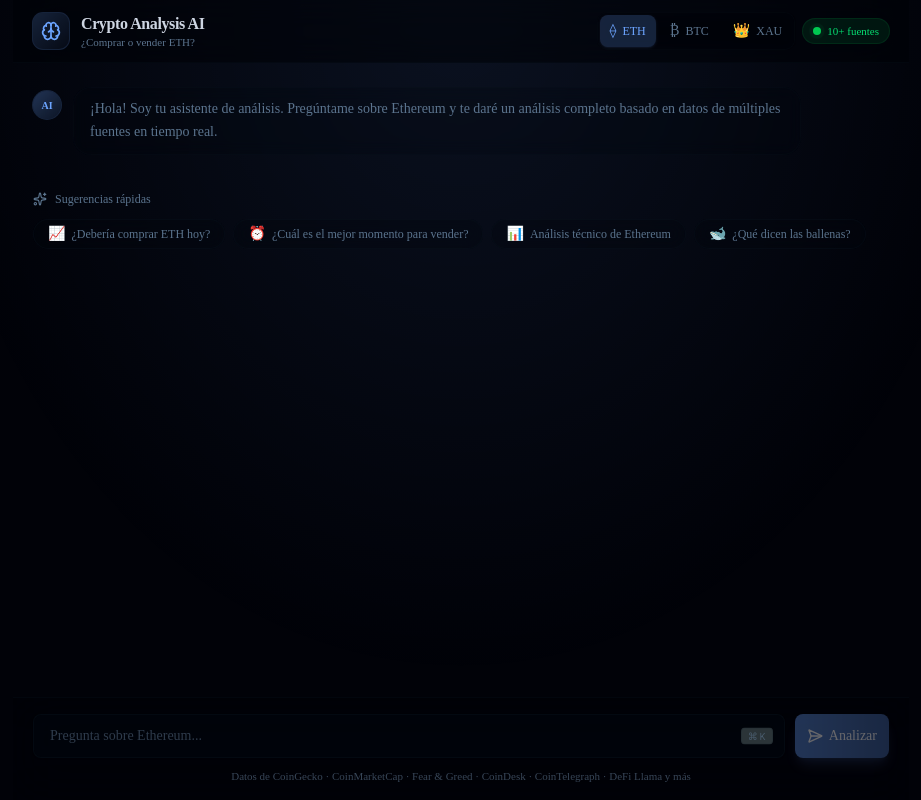
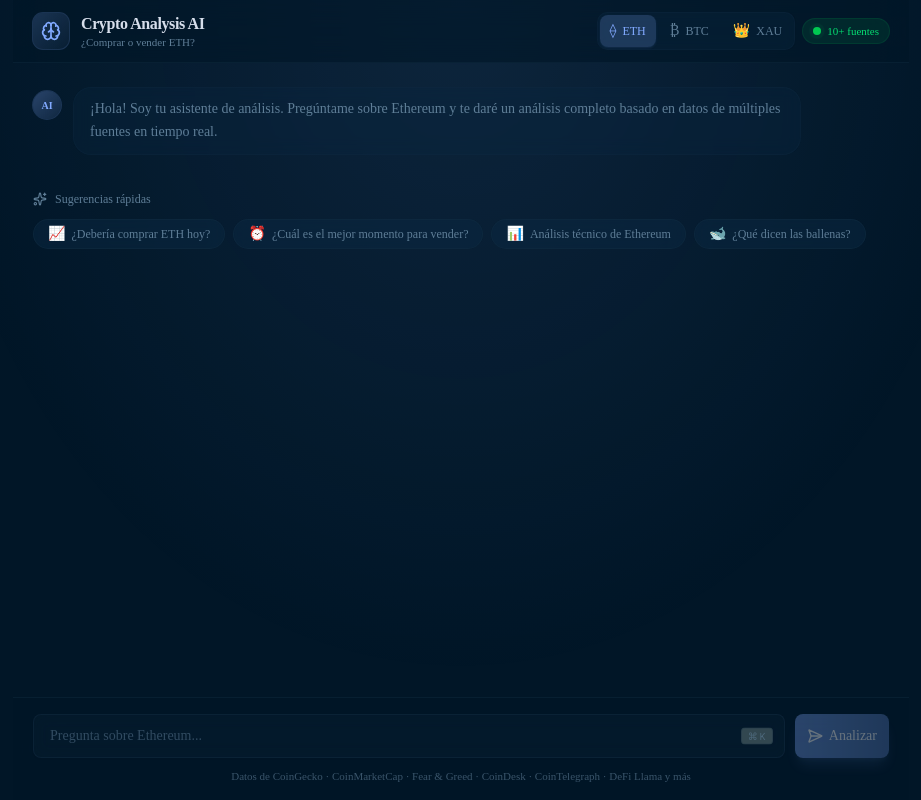
Before and after one commit to rod773/Crypto_Analysis_AI, a Next.js app: page / in a window 1280 px wide. Shown: the whole page, without its empty margins (179-1100 px from the left). Built offline with nearby package versions, Linux system fonts and the light colour scheme.

Commit message:
fix: exact Night Owl hex colors from original theme

```diff
--- a/src/app/globals.css
+++ b/src/app/globals.css
@@ -52,78 +52,78 @@
 }
 
 :root {
-  --background: oklch(1 0 0);
-  --foreground: oklch(0.145 0 0);
-  --card: oklch(1 0 0);
-  --card-foreground: oklch(0.145 0 0);
-  --popover: oklch(1 0 0);
-  --popover-foreground: oklch(0.145 0 0);
-  --primary: oklch(0.205 0 0);
-  --primary-foreground: oklch(0.985 0 0);
-  --secondary: oklch(0.97 0 0);
-  --secondary-foreground: oklch(0.205 0 0);
-  --muted: oklch(0.97 0 0);
-  --muted-foreground: oklch(0.556 0 0);
-  --accent: oklch(0.97 0 0);
-  --accent-foreground: oklch(0.205 0 0);
-  --destructive: oklch(0.577 0.245 27.325);
-  --border: oklch(0.922 0 0);
-  --input: oklch(0.922 0 0);
-  --ring: oklch(0.708 0 0);
-  --chart-1: oklch(0.87 0 0);
-  --chart-2: oklch(0.556 0 0);
-  --chart-3: oklch(0.439 0 0);
-  --chart-4: oklch(0.371 0 0);
-  --chart-5: oklch(0.269 0 0);
+  --background: #ffffff;
+  --foreground: #011627;
+  --card: #f8f9fa;
+  --card-foreground: #011627;
+  --popover: #ffffff;
+  --popover-foreground: #011627;
+  --primary: #82aaff;
+  --primary-foreground: #ffffff;
+  --secondary: #7e57c2;
+  --secondary-foreground: #ffffff;
+  --muted: #f1f3f5;
+  --muted-foreground: #5f7e97;
+  --accent: #7e57c2;
+  --accent-foreground: #ffffff;
+  --destructive: #ef5350;
+  --border: #e9ecef;
+  --input: #e9ecef;
+  --ring: #82aaff;
+  --chart-1: #82aaff;
+  --chart-2: #c792ea;
+  --chart-3: #7fdbca;
+  --chart-4: #22da6e;
+  --chart-5: #ffeb95;
   --radius: 0.625rem;
-  --sidebar: oklch(0.985 0 0);
-  --sidebar-foreground: oklch(0.145 0 0);
-  --sidebar-primary: oklch(0.205 0 0);
-  --sidebar-primary-foreground: oklch(0.985 0 0);
-  --sidebar-accent: oklch(0.97 0 0);
-  --sidebar-accent-foreground: oklch(0.205 0 0);
-  --sidebar-border: oklch(0.922 0 0);
-  --sidebar-ring: oklch(0.708 0 0);
-  --glow: oklch(0.623 0.214 259.815 / 0.3);
-  --glow-subtle: oklch(0.623 0.214 259.815 / 0.1);
-  --cyber: oklch(0.623 0.214 259.815);
+  --sidebar: #f8f9fa;
+  --sidebar-foreground: #011627;
+  --sidebar-primary: #82aaff;
+  --sidebar-primary-foreground: #ffffff;
+  --sidebar-accent: #7e57c2;
+  --sidebar-accent-foreground: #ffffff;
+  --sidebar-border: #e9ecef;
+  --sidebar-ring: #82aaff;
+  --glow: #82aaff33;
+  --glow-subtle: #82aaff0d;
+  --cyber: #82aaff;
 }
 
 .dark {
-  --background: oklch(0.09 0.025 260);
-  --foreground: oklch(0.87 0.02 260);
-  --card: oklch(0.13 0.02 260 / 0.6);
-  --card-foreground: oklch(0.87 0.02 260);
-  --popover: oklch(0.13 0.02 260);
-  --popover-foreground: oklch(0.87 0.02 260);
-  --primary: oklch(0.72 0.15 260);
-  --primary-foreground: oklch(0.09 0.025 260);
-  --secondary: oklch(0.65 0.18 300);
-  --secondary-foreground: oklch(0.87 0.02 260);
-  --muted: oklch(0.5 0.02 200);
-  --muted-foreground: oklch(0.55 0.05 250);
-  --accent: oklch(0.65 0.18 300);
-  --accent-foreground: oklch(0.87 0.02 260);
-  --destructive: oklch(0.6 0.2 25);
-  --border: oklch(0.2 0.03 250 / 0.6);
-  --input: oklch(0.16 0.03 250 / 0.8);
-  --ring: oklch(0.72 0.15 260 / 0.5);
-  --chart-1: oklch(0.72 0.15 260);
-  --chart-2: oklch(0.65 0.18 300);
-  --chart-3: oklch(0.8 0.1 180);
-  --chart-4: oklch(0.75 0.2 150);
-  --chart-5: oklch(0.9 0.12 90);
-  --sidebar: oklch(0.11 0.02 260 / 0.8);
-  --sidebar-foreground: oklch(0.87 0.02 260);
-  --sidebar-primary: oklch(0.72 0.15 260);
-  --sidebar-primary-foreground: oklch(0.09 0.025 260);
-  --sidebar-accent: oklch(0.65 0.18 300);
-  --sidebar-accent-foreground: oklch(0.87 0.02 260);
-  --sidebar-border: oklch(0.2 0.03 250 / 0.6);
-  --sidebar-ring: oklch(0.72 0.15 260 / 0.5);
-  --glow: oklch(0.72 0.15 260 / 0.35);
-  --glow-subtle: oklch(0.72 0.15 260 / 0.1);
-  --cyber: oklch(0.72 0.15 260);
+  --background: #011627;
+  --foreground: #d6deeb;
+  --card: #0b2942;
+  --card-foreground: #d6deeb;
+  --popover: #021320;
+  --popover-foreground: #d6deeb;
+  --primary: #82aaff;
+  --primary-foreground: #011627;
+  --secondary: #7e57c2;
+  --secondary-foreground: #d6deeb;
+  --muted: #637777;
+  --muted-foreground: #5f7e97;
+  --accent: #7e57c2;
+  --accent-foreground: #d6deeb;
+  --destructive: #ef5350;
+  --border: #122d42;
+  --input: #0b253a;
+  --ring: #5f7e97;
+  --chart-1: #82aaff;
+  --chart-2: #c792ea;
+  --chart-3: #7fdbca;
+  --chart-4: #22da6e;
+  --chart-5: #ffeb95;
+  --sidebar: #011627;
+  --sidebar-foreground: #d6deeb;
+  --sidebar-primary: #82aaff;
+  --sidebar-primary-foreground: #011627;
+  --sidebar-accent: #7e57c2;
+  --sidebar-accent-foreground: #d6deeb;
+  --sidebar-border: #122d42;
+  --sidebar-ring: #5f7e97;
+  --glow: #82aaff66;
+  --glow-subtle: #82aaff1a;
+  --cyber: #82aaff;
 }
 
 @keyframes fade-in-up {
--- a/src/app/layout.tsx
+++ b/src/app/layout.tsx
@@ -23,7 +23,7 @@ export const metadata: Metadata = {
 };
 
 export const viewport: Viewport = {
-  themeColor: "#0a0e1a",
+    themeColor: "#011627",
 };
 
 export default function RootLayout({
```
